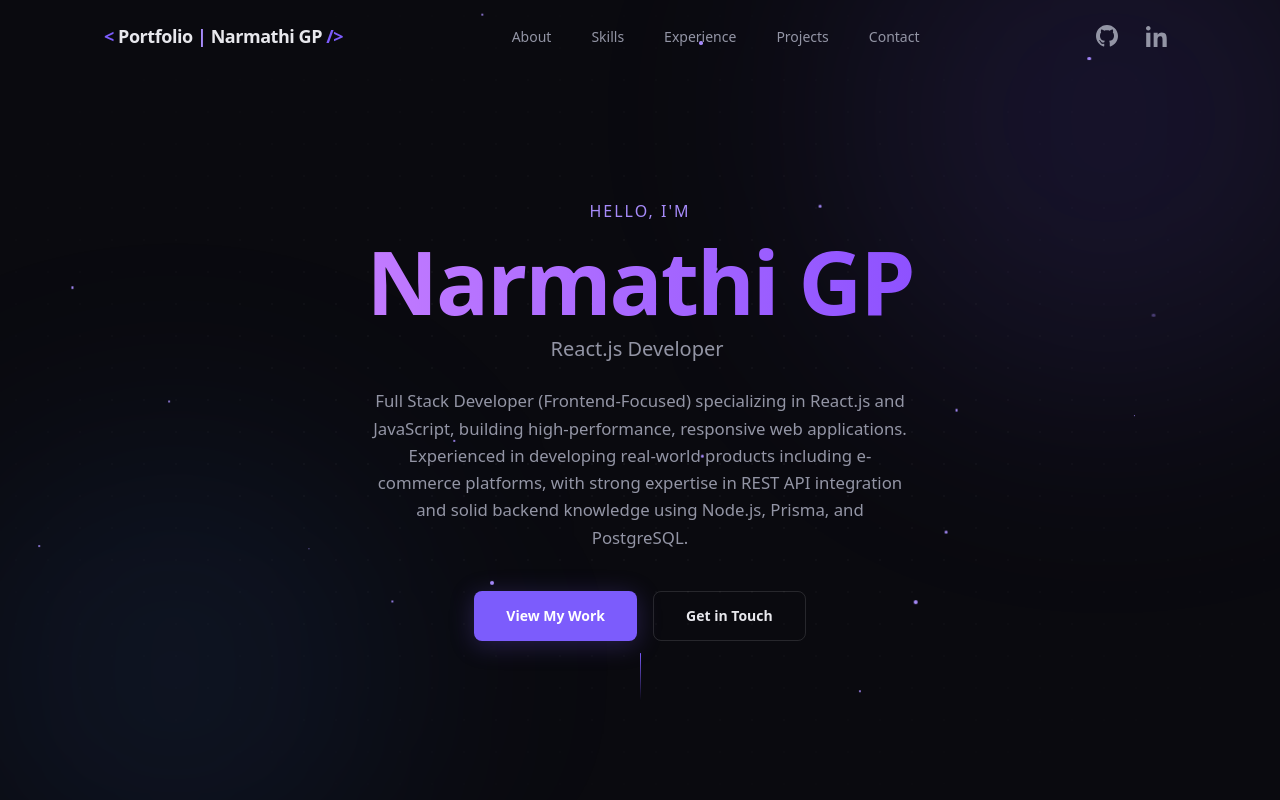
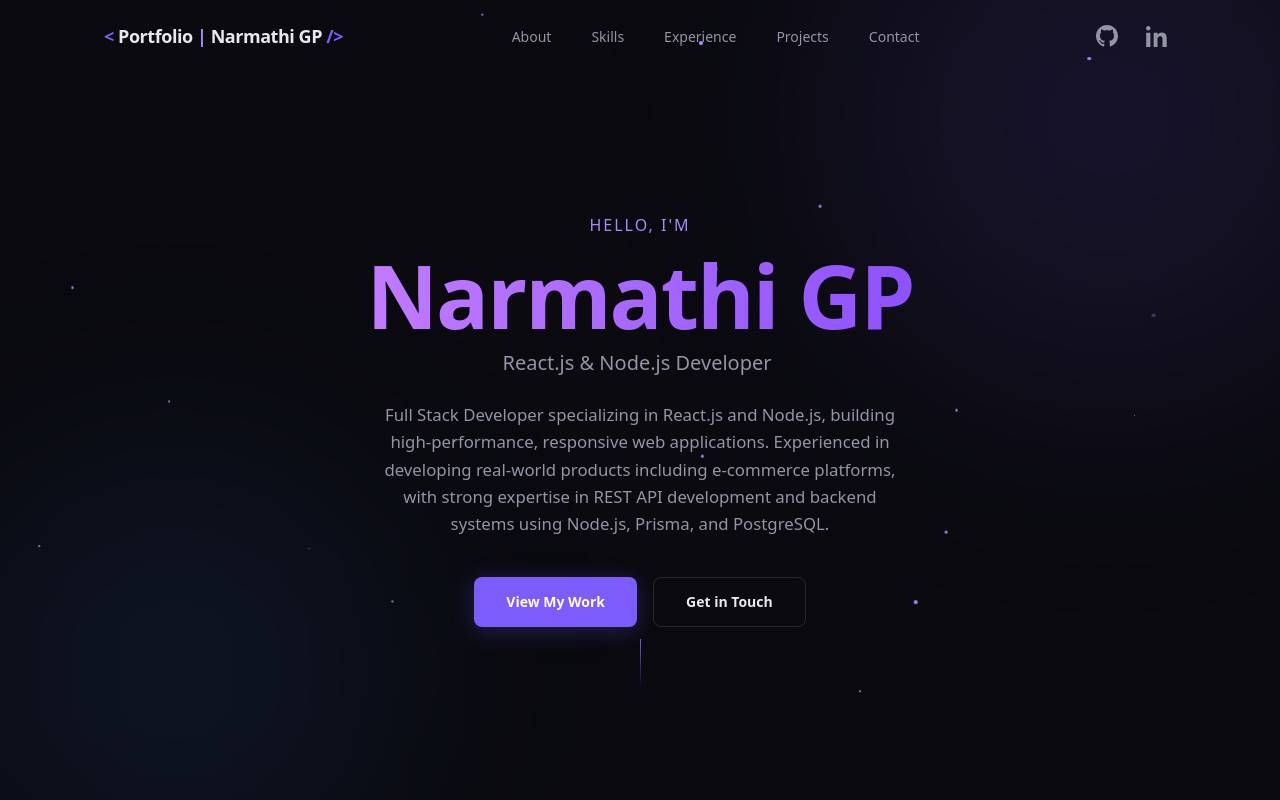
Before and after one commit to Narmathi/portfolio, a Next.js app: page / in a window 1280 px wide. Shown: the top 800 px of the page. Built offline with nearby package versions, Linux system fonts and the light colour scheme.

Commit message:
Fix:Hero updates

```diff
--- a/src/components/Hero.tsx
+++ b/src/components/Hero.tsx
@@ -38,9 +38,9 @@ function FloatingParticles() {
 
 function TypewriterRole() {
   const roles = [
-    "Frontend Developer",
-    "React.js Developer",
-    "Full Stack Developer (Frontend-Focused)",
+    "Full Stack Developer",
+    "React.js & Node.js Developer",
+    "Building Scalable Web Applications",
   ];
   const [currentRole, setCurrentRole] = useState(0);
   const [displayText, setDisplayText] = useState("");
@@ -143,11 +143,11 @@ export default function Hero() {
 
         {/* Description */}
         <p className="text-[1.05rem] text-text-secondary max-w-[540px] mx-auto mb-10 leading-relaxed">
-          Full Stack Developer (Frontend-Focused) specializing in React.js and
-          JavaScript, building high-performance, responsive web applications.
-          Experienced in developing real-world products including e-commerce
-          platforms, with strong expertise in REST API integration and solid
-          backend knowledge using Node.js, Prisma, and PostgreSQL.
+          Full Stack Developer specializing in React.js and Node.js, building
+          high-performance, responsive web applications. Experienced in
+          developing real-world products including e-commerce platforms, with
+          strong expertise in REST API development and backend systems using
+          Node.js, Prisma, and PostgreSQL.
         </p>
 
         {/* CTAs */}
```
